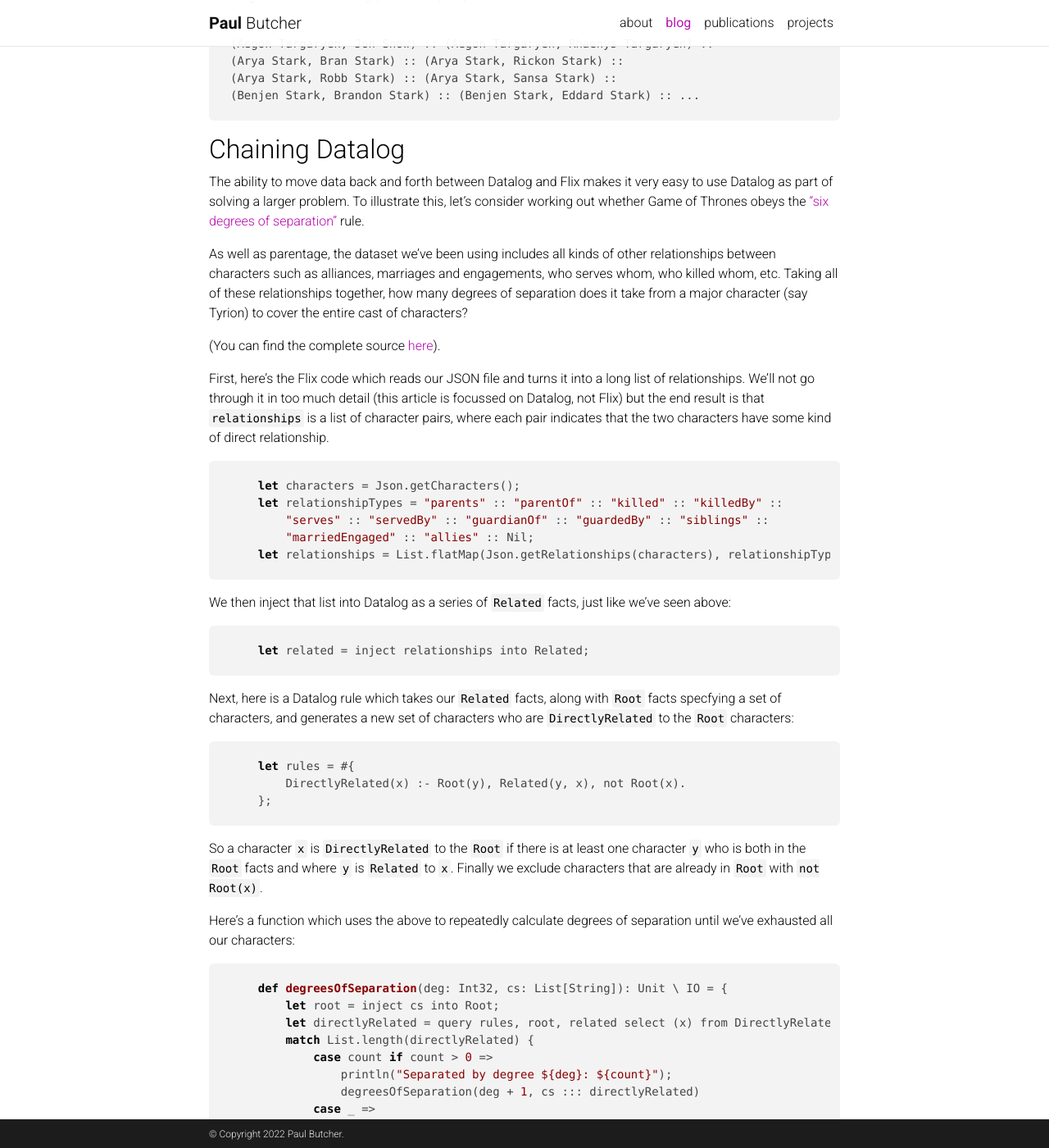
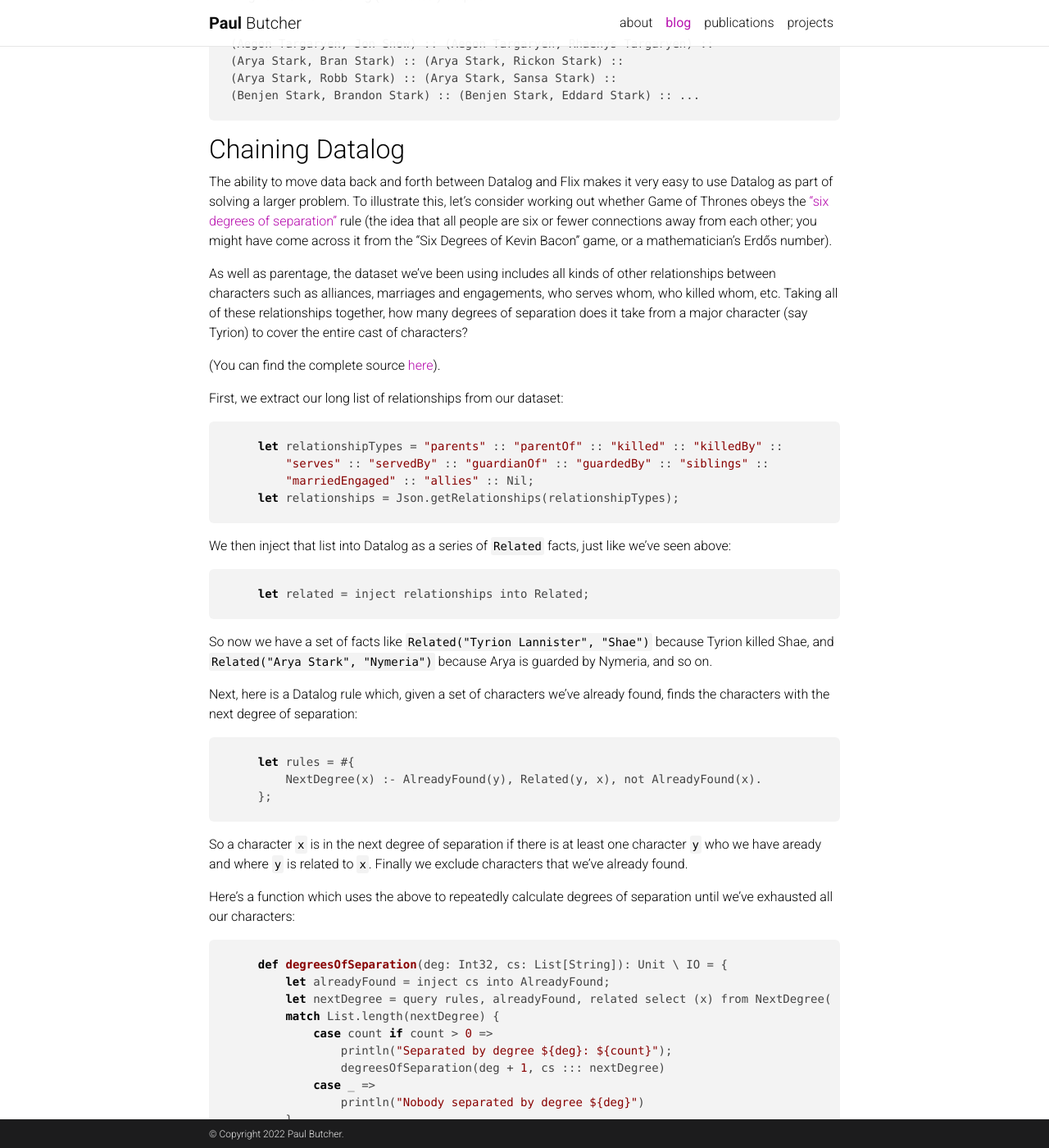
Before and after one commit to paulbutcher/paulbutcher.github.io, a Jekyll site: the page built from _posts/2022-10-23-datalog2.md, in a window 1280 px wide and 1400 px high, scrolled down 1686 px. Shown: the whole window at 82% size. Built offline with Jekyll 4.4.1, drawn with Linux system fonts in a browser that asks for light colours; nearby versions of some CDN libraries; comment, search, counter and statistics services are not loaded; a style sheet for code colours, icons or effects is not loaded; some of the changed text lies outside the part shown.

Commit message:
Take Magnus comments into account

````diff
--- a/_posts/2022-10-23-datalog2.md
+++ b/_posts/2022-10-23-datalog2.md
@@ -83,20 +83,19 @@ Which gives us the following (truncated!) output:
 ```
 ## Chaining Datalog
 
-The ability to move data back and forth between Datalog and Flix makes it very easy to use Datalog as part of solving a larger problem. To illustrate this, let's consider working out whether Game of Thrones obeys the ["six degrees of separation"](https://en.wikipedia.org/wiki/Six_degrees_of_separation) rule.
+The ability to move data back and forth between Datalog and Flix makes it very easy to use Datalog as part of solving a larger problem. To illustrate this, let's consider working out whether Game of Thrones obeys the ["six degrees of separation"](https://en.wikipedia.org/wiki/Six_degrees_of_separation) rule (the idea that all people are six or fewer connections away from each other; you might have come across it from the "Six Degrees of Kevin Bacon" game, or a mathematician's Erdős number).
 
 As well as parentage, the dataset we've been using includes all kinds of other relationships between characters such as alliances, marriages and engagements, who serves whom, who killed whom, etc. Taking all of these relationships together, how many degrees of separation does it take from a major character (say Tyrion) to cover the entire cast of characters?
 
 (You can find the complete source [here](https://github.com/paulbutcher/datalog-flix/tree/master/part2-3)).
 
-First, here's the Flix code which reads our JSON file and turns it into a long list of relationships. We'll not go through it in too much detail (this article is focussed on Datalog, not Flix) but the end result is that `relationships` is a list of character pairs, where each pair indicates that the two characters have some kind of direct relationship.
+First, we extract our long list of relationships from our dataset:
 
 ```
-    let characters = Json.getCharacters();
     let relationshipTypes = "parents" :: "parentOf" :: "killed" :: "killedBy" ::
         "serves" :: "servedBy" :: "guardianOf" :: "guardedBy" :: "siblings" ::
         "marriedEngaged" :: "allies" :: Nil;
-    let relationships = List.flatMap(Json.getRelationships(characters), relationshipTypes);
+    let relationships = Json.getRelationships(relationshipTypes);
 ```
 {: .language-flix }
 
@@ -107,27 +106,29 @@ We then inject that list into Datalog as a series of `Related` facts, just like
 ```
 {: .language-flix }
 
-Next, here is a Datalog rule which takes our `Related` facts, along with `Root` facts specfying a set of characters, and generates a new set of characters who are `DirectlyRelated` to the `Root` characters:
+So now we have a set of facts like `Related("Tyrion Lannister", "Shae")` because Tyrion killed Shae, and `Related("Arya Stark", "Nymeria")` because Arya is guarded by Nymeria, and so on.
+
+Next, here is a Datalog rule which, given a set of characters we've already found, finds the characters with the next degree of separation:
 
 ```
     let rules = #{
-        DirectlyRelated(x) :- Root(y), Related(y, x), not Root(x).
+        NextDegree(x) :- AlreadyFound(y), Related(y, x), not AlreadyFound(x).
     };
 ```
 {: .language-flix }
 
-So a character `x` is `DirectlyRelated` to the `Root` if there is at least one character `y` who is both in the `Root` facts and where `y` is `Related` to `x`. Finally we exclude characters that are already in `Root` with `not Root(x)`.
+So a character `x` is in the next degree of separation if there is at least one character `y` who we have aready and where `y` is related to `x`. Finally we exclude characters that we've already found.
 
 Here's a function which uses the above to repeatedly calculate degrees of separation until we've exhausted all our characters:
 
 ```
     def degreesOfSeparation(deg: Int32, cs: List[String]): Unit \ IO = {
-        let root = inject cs into Root;
-        let directlyRelated = query rules, root, related select (x) from DirectlyRelated(x);
-        match List.length(directlyRelated) {
+        let alreadyFound = inject cs into AlreadyFound;
+        let nextDegree = query rules, alreadyFound, related select (x) from NextDegree(x);
+        match List.length(nextDegree) {
             case count if count > 0 =>
                 println("Separated by degree ${deg}: ${count}");
-                degreesOfSeparation(deg + 1, cs ::: directlyRelated)
+                degreesOfSeparation(deg + 1, cs ::: nextDegree)
             case _ =>
                 println("Nobody separated by degree ${deg}")
         }
@@ -163,18 +164,17 @@ Nobody separated by degree 7
 ```
 {: .language-plaintext }
 
-So yes, it does look like Game of Thrones does obey the six degree of separation rule.
+So yes, it does look like Game of Thrones does obey the six degrees of separation rule.
 
 Here's the whole thing. I suggest trying to implement this in your favourite language to see just how easy the combination of Flix and Datalog makes this:
 
 ```
 def main(): Unit \ IO =
 
-    let characters = Json.getCharacters();
     let relationshipTypes = "parents" :: "parentOf" :: "killed" :: "killedBy" ::
         "serves" :: "servedBy" :: "guardianOf" :: "guardedBy" :: "siblings" ::
         "marriedEngaged" :: "allies" :: Nil;
-    let relationships = List.flatMap(Json.getRelationships(characters), relationshipTypes);
+    let relationships = Json.getRelationships(relationshipTypes);
 
     let related = inject relationships into Related;
     let rules = #{
````
Also changed, not shown: _posts/2022-10-22-datalog1.md (+7 -5 lines).
